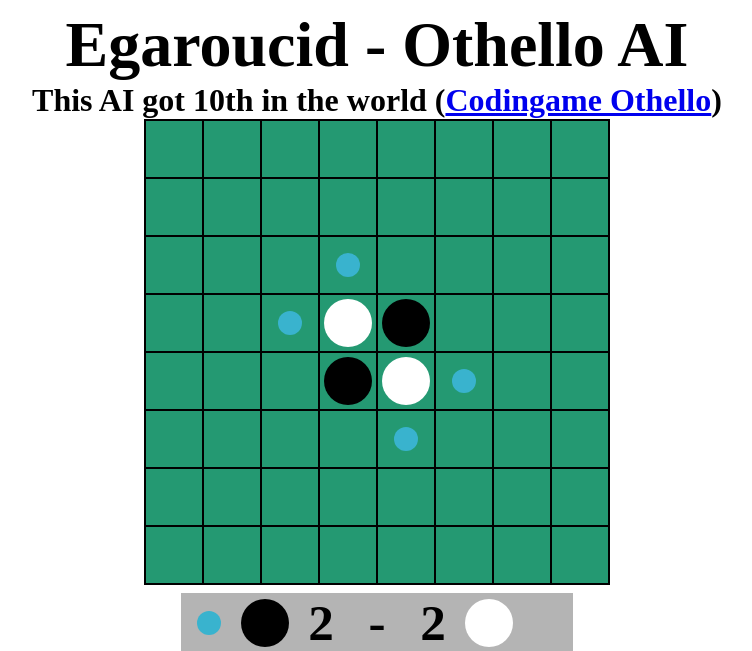
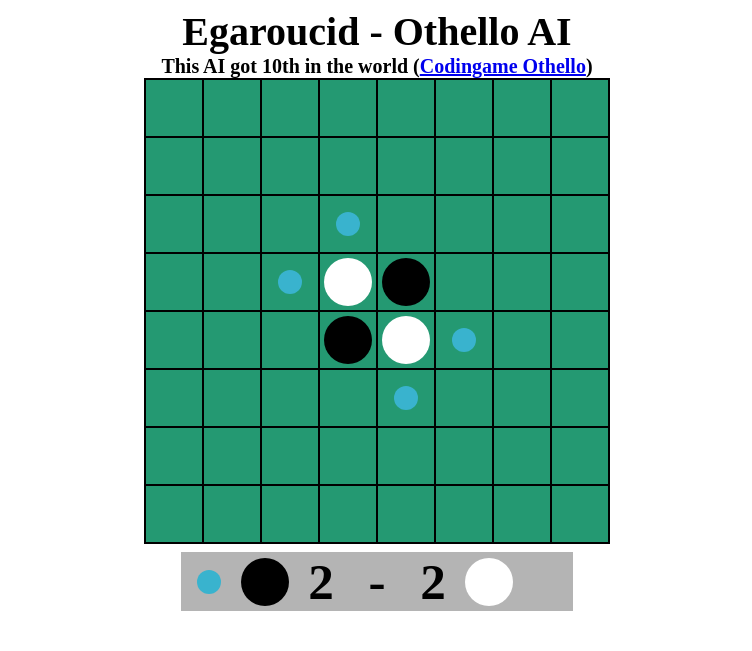
Before and after one commit to Nyanyan/Egaroucid_early, a Flask app: page / in a window 1280 px wide. Shown: the top 651 px of the page, without its empty margins (263-1015 px from the left). Run offline with Flask 2, Linux system fonts and the light colour scheme.

Commit message:
update but has ununderstandable bug

```diff
--- a/static/css/style.css
+++ b/static/css/style.css
@@ -3,12 +3,12 @@ html, body {
 }
 .title {
     text-align: center;
-    font-size: 5vw;
+    font-size: 5vmin;
     font-weight: bolder;
 }
 .sub_title {
     text-align: center;
-    font-size: 2.5vw;
+    font-size: 2.5vmin;
     font-weight: bold;
 }
 .board {
```
